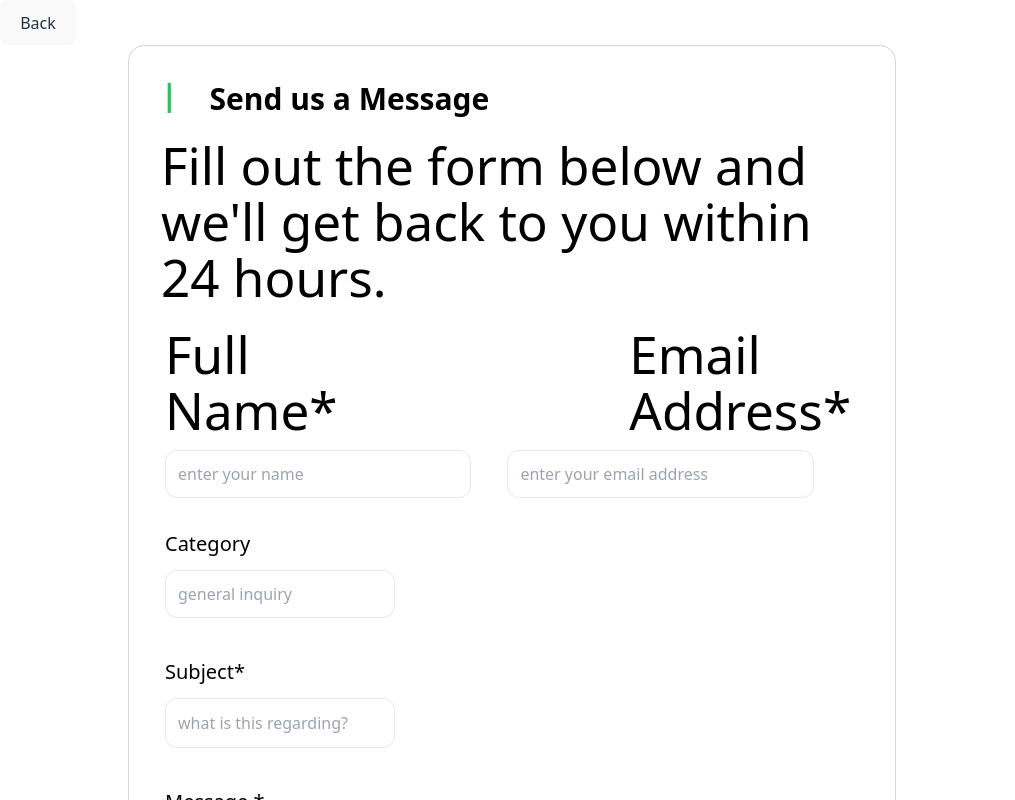
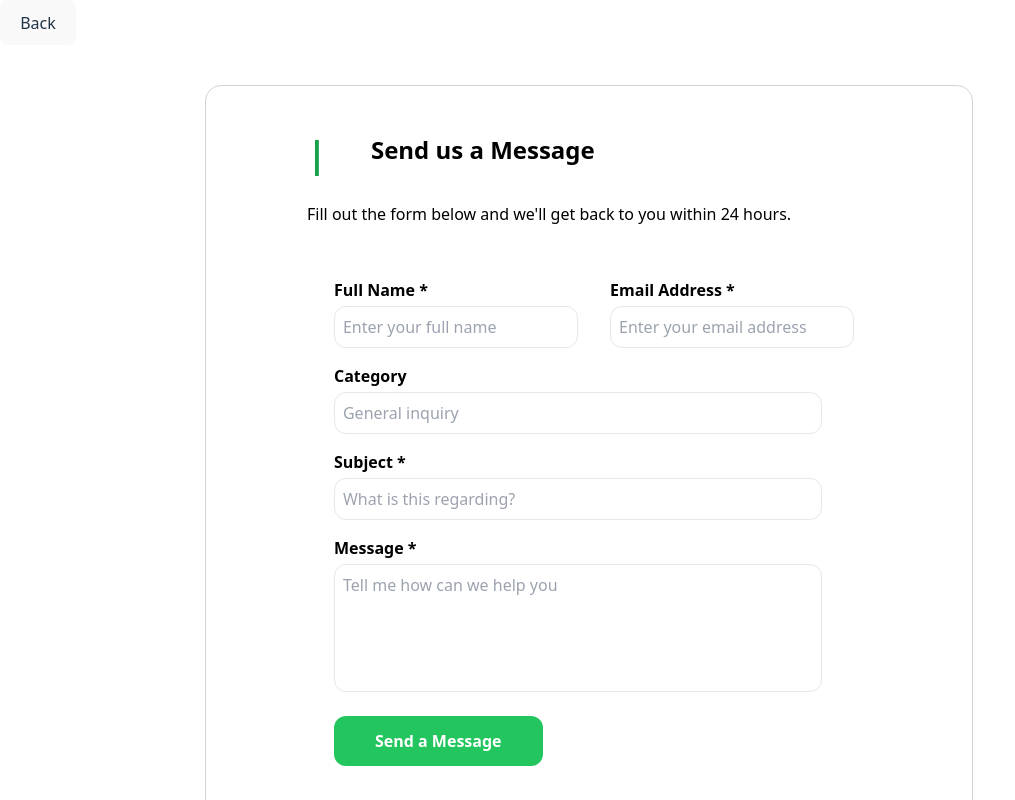
Before and after one commit to snehah296-cmd/assignment-two, a React (Vite) app: page /email in a window 1280 px wide. Shown: the top 800 px of the page, without its empty margins (0-1015 px from the left). Built offline with nearby package versions, Linux system fonts and the light colour scheme.

Commit message:
Update project

```diff
--- a/src/Email.jsx
+++ b/src/Email.jsx
@@ -9,7 +9,7 @@ function Email()
 
     return(
         <div>
-           <Hello/>
+         <Table/>
         </div>
     )
 }
@@ -35,6 +35,8 @@ const form = useRef(null);
         form.current,
         "QW0MgjCfXjXr9FHuj" // Your EmailJS public key
       )
+
+
       .then(
         (result) => {
           console.log("Email sent:", result.text);
@@ -52,23 +54,32 @@ const form = useRef(null);
         <div>
             <button onClick={handleOkClick}>  Back</button>
 
-            <div className="bg-white border border-gray-300 rounded-2xl md:w-[60%] md:h-[100%] md:ml-[10%] w-[85%] h-[80%] ml-7">
+        <div className="bg-white border border-gray-300 rounded-2xl md:w-[60%] md:h-[100%] md:ml-[10%] w-[85%] h-[80%] ml-7">
         <form ref={form} onSubmit={sendEmail}>
+          <div className="bg-white rounded-2xl md:w-[100%] w-[90%] mx-3 md:mx-[8%]">
         <div className="flex mt-[4%]">
-       <p className="text-green-500 font-bold text-3xl md:pl-8 pl-3">|</p>
+        <p className="font-bold text-green-600 text-4xl md:pl-10 px-1">|</p>
+            <p className="text-black font-bold text-2xl md:pl-10 px-2">Send us a Message</p>
+            </div>
 
-       <h1 className="text-black font-bold md:text-3xl md:pl-8 pl-3 text-2xl pt-1">Send us a Message</h1>
-       </div>
-       <h1 className="text-black md:pl-8 md:pt-5 px-5 pt-5">Fill out the form below and we'll get back to you within 24 hours.</h1>
+             <br />
+          <p className="text-black md:pl-10 pb-1 pt-1 px-2">
+            Fill out the form below and we'll get back to you within 24 hours.
+          </p>
+          <br />
 
         <div className="hidden md:flex md:flex-row ">
 
-        <h1 className="text-black md:pl-9 md:pt-5 pl-5 pt-5">Full Name*</h1>
-        <h1 className="text-black md:pt-5 pt-10  md:pl-[35%] pl-5 ">Email Address*</h1>
+        <h1 className="text-black md:pl-9 text-xl md:pt-5 pl-5 pt-5">Full Name*</h1>
+        <h1 className="text-black md:pt-5 pt-10 text-xl  md:pl-[35%] pl-5 ">Email Address*</h1>
 
         </div>
         <div className="hidden md:flex md:flex-row ">
-        <input type="text" name="name" placeholder="enter your name" required className=" md:mr-100 ml-5 md:h-[100%] md:w-[40%] w-[60%] h-[10%] md:ml-9 mt-3 rounded-1xl border border-gray-200 md:mb-8 p-3 rounded-xl "></input>
+        <input type="text"
+        name="name"
+        placeholder="enter your name" required
+        className=" md:mr-100 ml-5 md:h-[100%] md:w-[40%] w-[60%] h-[10%] md:ml-9 mt-3 rounded-1xl border border-gray-200 md:mb-8 p-3 rounded-xl "></input>
+
         <input type="text" name="email address" placeholder="enter your email address" required className=" ml-5  w-[60%] md:h-[30%] md:w-[40%] md:ml-9 mt-3 rounded-1xl border border-gray-200 rounded-xl p-3"></input>
         </div>
 
@@ -86,11 +97,154 @@ const form = useRef(null);
        <br></br>
        <br></br>
 
-
+       </div>
       </form>
       </div>
 
         </div>
     )
 }
+
+
+
+
+function Table() {
+
+  const navigate = useNavigate();
+
+    const handleOkClick = () => {
+
+    navigate("/");
+
+  };
+
+  const form = useRef(null);
+
+  const sendEmail = (e) => {
+    e.preventDefault();
+    if (!form.current) return;
+
+    emailjs
+      .sendForm(
+        "service_pva6vxb", // Your EmailJS service ID
+        "template_oxe07e9", // Your EmailJS template ID
+        form.current,
+       "_q8JevuSXul_YHO0m" // Your EmailJS public key
+      )
+      .then(
+        (result) => {
+          console.log("Email sent:", result.text);
+          alert("Message sent successfully!");
+          form.current.reset();
+        },
+        (error) => {
+          console.error("Email error:", error.text);
+          alert("Failed to send message.");
+        }
+      );
+  };
+
+  return (
+    <div>
+      <button onClick={handleOkClick}>  Back</button>
+    <div className="bg-white border border-gray-300 rounded-2xl md:w-[60%] md:mt-10 md:h-[100%] md:ml-[16%] w-[85%] h-[80%] ml-7">
+
+      <br />
+
+        {/* RIGHT COLUMN (Form) */}
+        <div className="bg-white rounded-2xl md:w-[70%] w-[90%] mx-3 md:mx-[8%]">
+          <br />
+          <div className="flex">
+            <p className="font-bold text-green-600 text-4xl md:pl-10 px-1">|</p>
+            <p className="text-black font-bold text-2xl md:pl-10 px-2">Send us a Message</p>
+          </div>
+          <br />
+          <p className="text-black md:pl-10 pb-1 pt-1 px-2">
+            Fill out the form below and we'll get back to you within 24 hours.
+          </p>
+          <br />
+
+         <form ref={form} onSubmit={sendEmail} className="bg-white rounded-2xl md:w-[100%] w-[90%] mx-3 md:mx-[8%] p-6">
+  <div className="flex flex-col md:flex-row md:space-x-8">
+    {/* Full Name */}
+    <div className="flex flex-col mb-4 md:w-1/2">
+      <label htmlFor="user_name" className="text-black font-semibold mb-1">Full Name *</label>
+      <input
+        type="text"
+        id="user_name"
+        name="user_name"
+        placeholder="Enter your full name"
+        required
+        className="border rounded-xl p-2"
+      />
+    </div>
+
+    {/* Email */}
+    <div className="flex flex-col mb-4 md:w-1/2">
+      <label htmlFor="user_email" className="text-black font-semibold mb-1">Email Address *</label>
+      <input
+        type="email"
+        id="user_email"
+        name="user_email"
+        placeholder="Enter your email address"
+        required
+        className="border rounded-xl p-2"
+      />
+    </div>
+  </div>
+
+  {/* Category */}
+  <div className="flex flex-col mb-4">
+    <label htmlFor="category" className="text-black font-semibold mb-1">Category</label>
+    <input
+      type="text"
+      id="category"
+      name="category"
+      placeholder="General inquiry"
+      className="border rounded-xl p-2"
+    />
+  </div>
+
+  {/* Subject */}
+  <div className="flex flex-col mb-4">
+    <label htmlFor="subject" className="text-black font-semibold mb-1">Subject *</label>
+    <input
+      type="text"
+      id="subject"
+      name="subject"
+      placeholder="What is this regarding?"
+      required
+      className="border rounded-xl p-2"
+    />
+  </div>
+
+  {/* Message */}
+  <div className="flex flex-col mb-6">
+    <label htmlFor="message" className="text-black font-semibold mb-1">Message *</label>
+    <textarea
+      id="message"
+      name="message"
+      placeholder="Tell me how can we help you"
+      required
+      className="border rounded-xl p-2 h-32 resize-none"
+    />
+  </div>
+
+  <button
+    type="submit"
+    className="bg-green-500 text-white font-bold py-3 rounded-xl w-full md:w-auto md:px-10"
+  >
+    Send a Message
+  </button>
+</form>
+ {/* ✅ FORM ENDS HERE */}
+          <br />
+        </div>
+      </div>
+     </div>
+
+  );
+}
+
+
 export default Email;
--- a/src/Profile.jsx
+++ b/src/Profile.jsx
@@ -36,7 +36,7 @@ import './App.css'
   className="rounded-full md:h-20 h-12 ml-2 w-12 md:w-20 md:ml-10 mt-10"
   alt="Profile"
 />
-            <a href="/public\image\Chandan_sharma_-_Dot_Net_Developer (1).pdf" download className="text-red-600 hover:rounded-xl pl-[2%] w-[15%] mt-[1%] ml-[67%]  hover:bg-red-500 pt-[2%] hover:text-yellow-400" >
+            <a href="/image/Sneha_Professional_Resume(1).pdf" download className="text-red-600 hover:rounded-xl pl-[2%] w-[15%] mt-[1%] ml-[67%]  hover:bg-red-500 pt-[2%] hover:text-yellow-400" >
             Curriculum Vitae | CV  </a>
 
 
```
Also changed, not shown: 1 other file (tests, documents, lock files or other folders).
